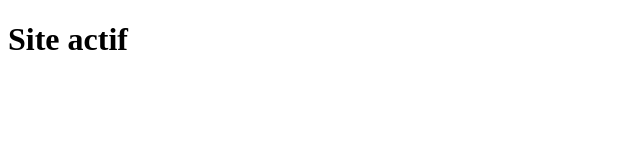
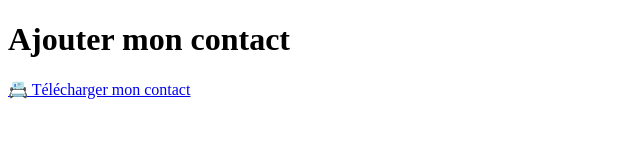
Before and after one commit to PaulUsernamePaul/Carte-contact, a plain HTML site: page index.html in a window 1280 px wide. Shown: the whole page, without its empty margins (0-640 px from the left). Drawn offline with Linux system fonts and the light colour scheme.

Commit message:
Update index.html

```diff
--- a/index.html
+++ b/index.html
@@ -1,5 +1,11 @@
 <!DOCTYPE html>
 <html>
-  <head><meta charset="utf-8"><title>Test</title></head>
-  <body><h1>Site actif</h1></body>
+<head>
+    <meta charset="utf-8">
+    <title>Carte de visite</title>
+</head>
+<body>
+    <h1>Ajouter mon contact</h1>
+    <p><a href="contact.vcf" download>📇 Télécharger mon contact</a></p>
+</body>
 </html>
```
